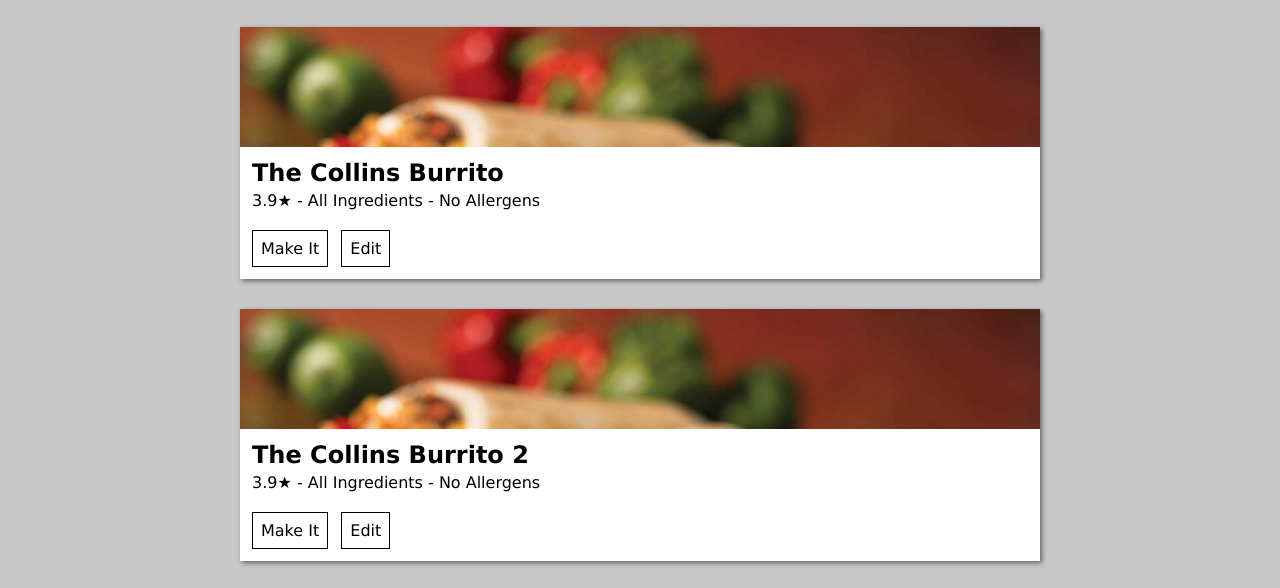
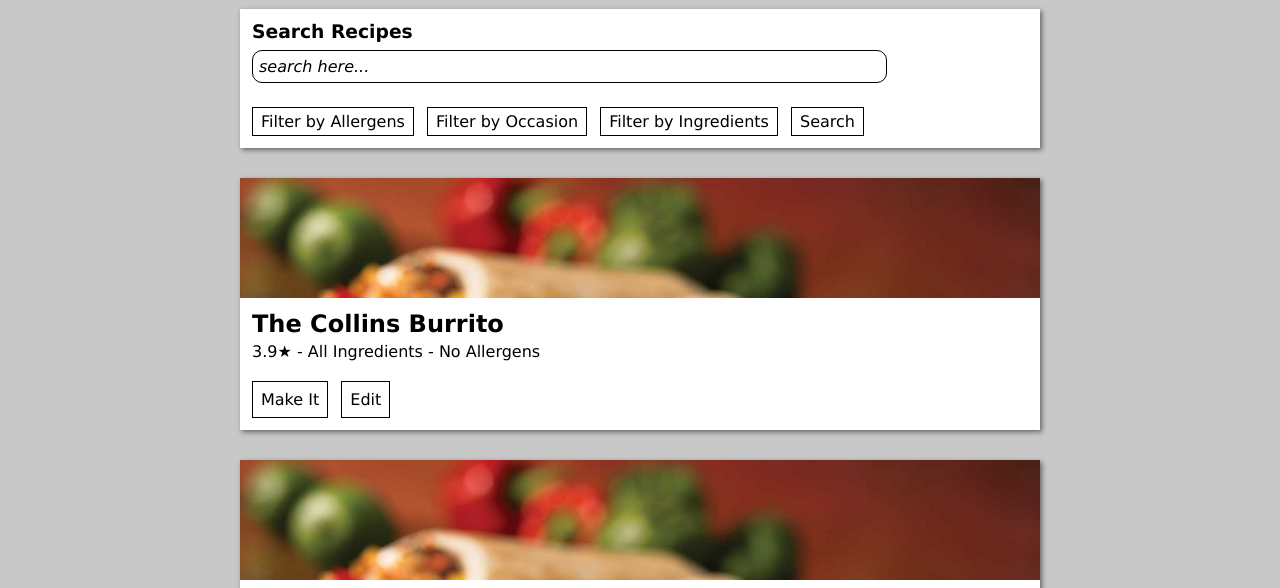
Before and after one commit to crazyrecipes/frontend_prototype_archive, a plain HTML site: page list.html in a window 1280 px wide. Shown: the part 165-753 px from the top of the page. Drawn offline with Linux system fonts and the light colour scheme.

Commit message:
Add search function

```diff
--- a/list.html
+++ b/list.html
@@ -18,6 +18,16 @@
     <div class="app_main">
         <img class="logo" src="media/recipebuddy.png">
 
+        <div class="search_container">
+            <div class="search_content">
+                <h3>Search Recipes</h3>
+                <div class="search_bar"><i>search here...</i></div>
+                <div class="inline_button">Filter by Allergens</div>
+                <div class="inline_button">Filter by Occasion</div>
+                <div class="inline_button">Filter by Ingredients</div>
+                <div class="inline_button">Search</div>
+            </div>
+        </div>
         <div class="recipepreview_container">
             <div class="recipepreview_photoframe">
                 <img class="recipepreview_photo" src="media/test.jpg">
--- a/style.css
+++ b/style.css
@@ -199,3 +199,11 @@ p {
 .search_content {
     padding: 12px;
 }
+
+.search_bar {
+    width: 80%;
+    margin: 8px 0;
+    border: 1px solid black;
+    border-radius: 10px;
+    padding: 6px;
+}
```
